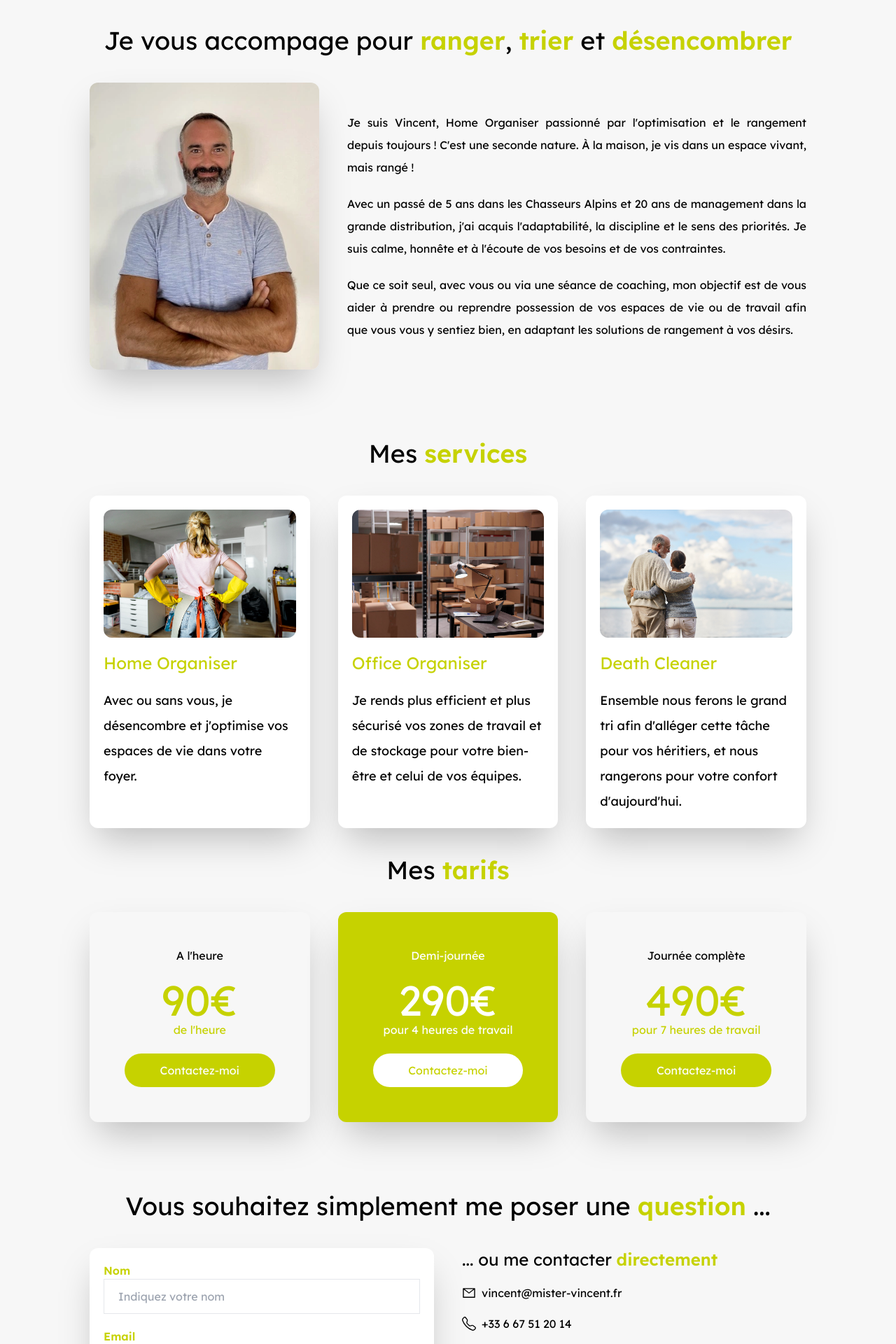
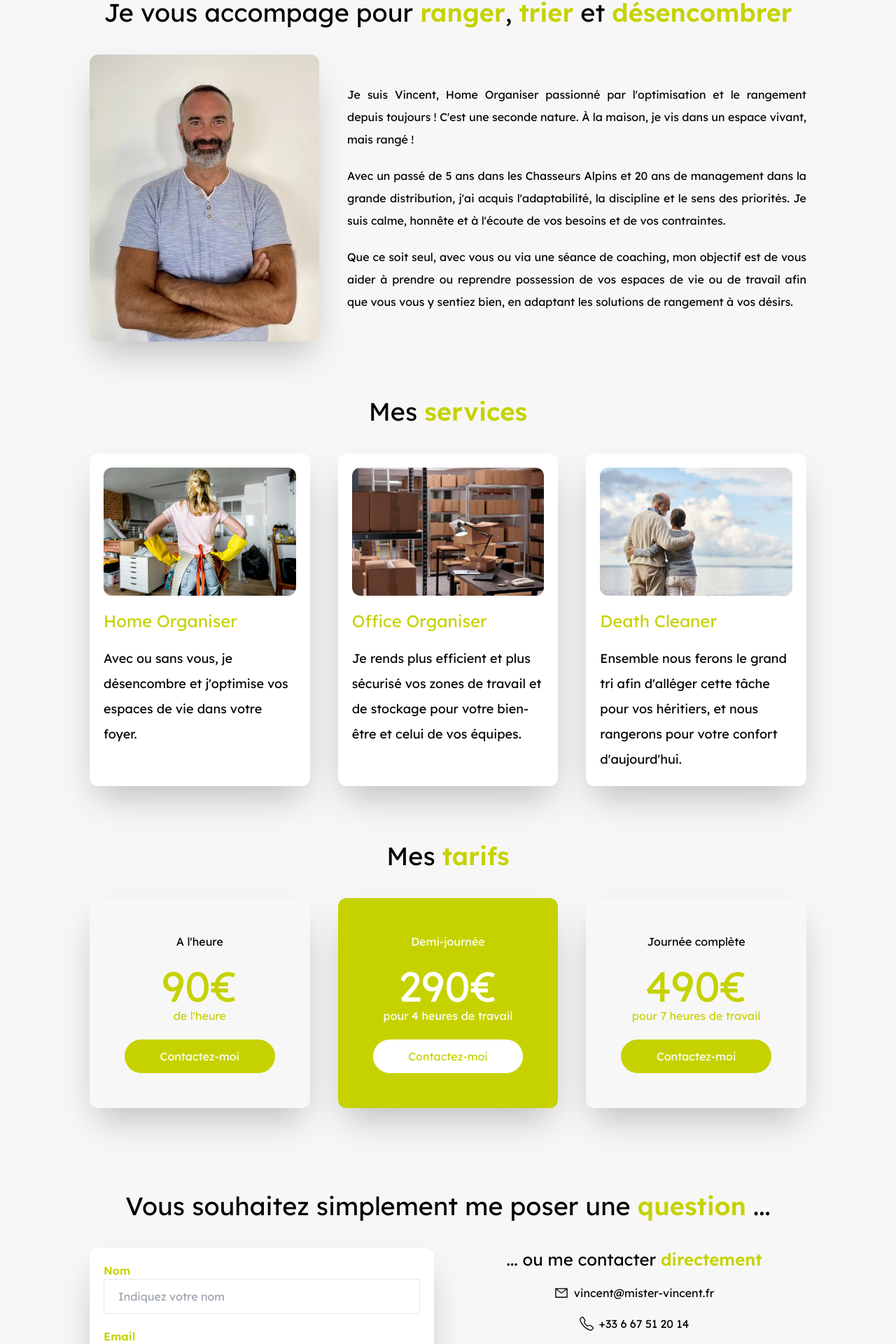
Before and after one commit to SylvainLaconi/mister-vincent, a Next.js app: page / in a window 1280 px wide. Shown: the part 842-2762 px from the top of the page at 70% size. Built offline with nearby package versions, Linux system fonts and the light colour scheme.

Commit message:
SectionLayout

```diff
--- /dev/null
+++ b/src/components/layouts/SectionLayout.tsx
@@ -0,0 +1,13 @@
+import * as React from 'react';
+
+type SectionLayoutProps = {
+	children: React.ReactNode;
+};
+
+export const SectionLayout = ({ children }: SectionLayoutProps) => {
+	return (
+		<div className="w-screen py-10 px-5 flex flex-col items-center justify-center">
+			<div className="flex flex-col w-full max-w-5xl gap-10">{children}</div>
+		</div>
+	);
+};
--- a/src/components/organisms/ContactFormSection.tsx
+++ b/src/components/organisms/ContactFormSection.tsx
@@ -16,14 +16,14 @@ export const ContactFormSection = () => {
 				</h2>
 				<div className="flex flex-col lg:flex-row xl:flex-row 2xl:flex-row w-full gap-10">
 					<ContactForm />
-					<div className="flex flex-col w-full gap-5">
-						<h3 className="text-2xl">
+					<div className="flex flex-col items-center w-full gap-5">
+						<h3 className="text-2xl w-full text-center">
 							... ou me contacter{' '}
 							<strong className="font-semibold text-primary">
 								directement
 							</strong>
 						</h3>
-						<ul className="flex flex-col gap-5">
+						<ul className="flex flex-col gap-5 w-full items-center">
 							<li key={'mail'} className="flex gap-2 items-center">
 								<AiOutlineMail size={20} />
 								<a href="mailto:vincent@mister-vincent.fr" target="_blank">
--- a/src/components/organisms/IntroductionSection.tsx
+++ b/src/components/organisms/IntroductionSection.tsx
@@ -1,11 +1,11 @@
 import Image from 'next/image';
 import * as React from 'react';
 import portrait from '../../../public/mister-vincent-portrait.webp';
+import { SectionLayout } from '../layouts/SectionLayout';
 
 export const IntroductionSection = () => {
 	return (
-		<div className="w-screen py-20 px-5 flex flex-col items-center justify-center">
-			<div className="flex flex-col w-full max-w-5xl gap-10">
+		<SectionLayout>
 			<h2 className="text-2xl text-center text-black lg:text-4xl xl:text-4xl 2xl:text-4xl">
 				Je vous accompage pour{' '}
 				<strong className="font-semibold text-primary">ranger</strong>,{' '}
@@ -39,19 +39,18 @@ export const IntroductionSection = () => {
 
 					<p className="text-black leading-loose text-justify">
 						Avec un passé de 5 ans dans les Chasseurs Alpins et 20 ans de
-							management dans la grande distribution, j'ai acquis
-							l'adaptabilité, la discipline et le sens des priorités. Je suis
-							calme, honnête et à l'écoute de vos besoins et de vos contraintes.
+						management dans la grande distribution, j'ai acquis l'adaptabilité,
+						la discipline et le sens des priorités. Je suis calme, honnête et à
+						l'écoute de vos besoins et de vos contraintes.
 					</p>
 					<p className="text-black leading-loose text-justify">
 						Que ce soit seul, avec vous ou via une séance de coaching, mon
-							objectif est de vous aider à prendre ou reprendre possession de
-							vos espaces de vie ou de travail afin que vous vous y sentiez
-							bien, en adaptant les solutions de rangement à vos désirs.
+						objectif est de vous aider à prendre ou reprendre possession de vos
+						espaces de vie ou de travail afin que vous vous y sentiez bien, en
+						adaptant les solutions de rangement à vos désirs.
 					</p>
 				</div>
 			</div>
-			</div>
-		</div>
+		</SectionLayout>
 	);
 };
--- a/src/components/organisms/PricingSection.tsx
+++ b/src/components/organisms/PricingSection.tsx
@@ -1,10 +1,10 @@
 import * as React from 'react';
 import { PricingCard } from '../molecules/PricingCard';
+import { SectionLayout } from '../layouts/SectionLayout';
 
 export const PricingSection = () => {
 	return (
-		<div className="w-screen p-5 flex flex-col items-center justify-center">
-			<div className="flex flex-col w-full max-w-5xl gap-10">
+		<SectionLayout>
 			<h2 className="text-2xl text-center text-black lg:text-4xl xl:text-4xl 2xl:text-4xl">
 				Mes <strong className="font-semibold	text-primary">tarifs</strong>
 			</h2>
@@ -22,7 +22,6 @@ export const PricingSection = () => {
 					price={490}
 				/>
 			</div>
-			</div>
-		</div>
+		</SectionLayout>
 	);
 };
--- a/src/components/organisms/ServiceSection.tsx
+++ b/src/components/organisms/ServiceSection.tsx
@@ -3,11 +3,11 @@ import { ServiceCard } from '../molecules/ServiceCard';
 import coupleImage from '../../../public/couple-seniors.webp';
 import houseImage from '../../../public/nettoyage-maison.webp';
 import warehouseImage from '../../../public/entrepot.webp';
+import { SectionLayout } from '../layouts/SectionLayout';
 
 export const ServiceSection = () => {
 	return (
-		<div className="w-screen p-5 flex flex-col items-center justify-center">
-			<div className="flex flex-col w-full max-w-5xl gap-10">
+		<SectionLayout>
 			<h2 className="text-2xl text-center text-black lg:text-4xl xl:text-4xl 2xl:text-4xl">
 				Mes <strong className="font-semibold	text-primary">services</strong>
 			</h2>
@@ -29,7 +29,6 @@ export const ServiceSection = () => {
 "
 				/>
 			</div>
-			</div>
-		</div>
+		</SectionLayout>
 	);
 };
```
Lines whose indentation alone changed are shown as unchanged.
